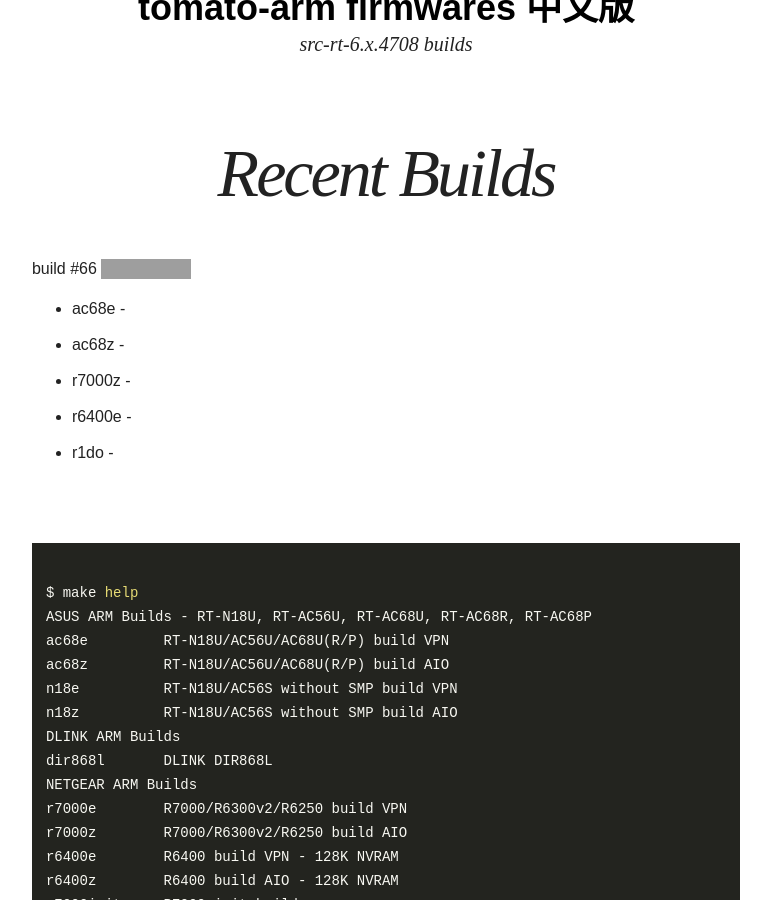
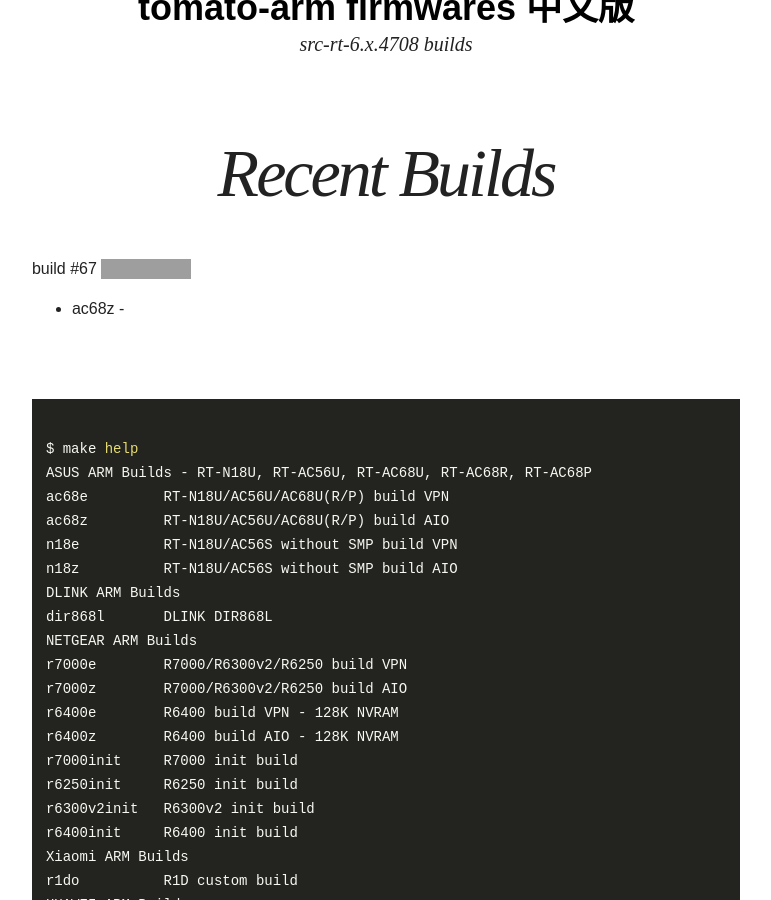
Before and after one commit to oglopss/tomato-arm-ci-jekyll, a Jekyll site: the page built from index.html, in a window 1280 px wide and 900 px high, scrolled down 339 px. Shown: the whole window, without its empty margins (254-1025 px from the left). Built offline with Jekyll 4.4.1, drawn with Linux system fonts in a browser that asks for light colours; nearby versions of some CDN libraries; grey boxes are pictures that could not be loaded.

Commit message:
Travis build 67 ac68z pushed to gh-pages

```diff
--- a/_data/ss.yml
+++ b/_data/ss.yml
@@ -1,7 +1,3 @@
-build: 66
+build: 67
 files:
   - 0002 ac68z
-  - 0004 r6400e
-  - 0001 ac68e
-  - 0003 r7000z
-  - 0005 r1do
```
